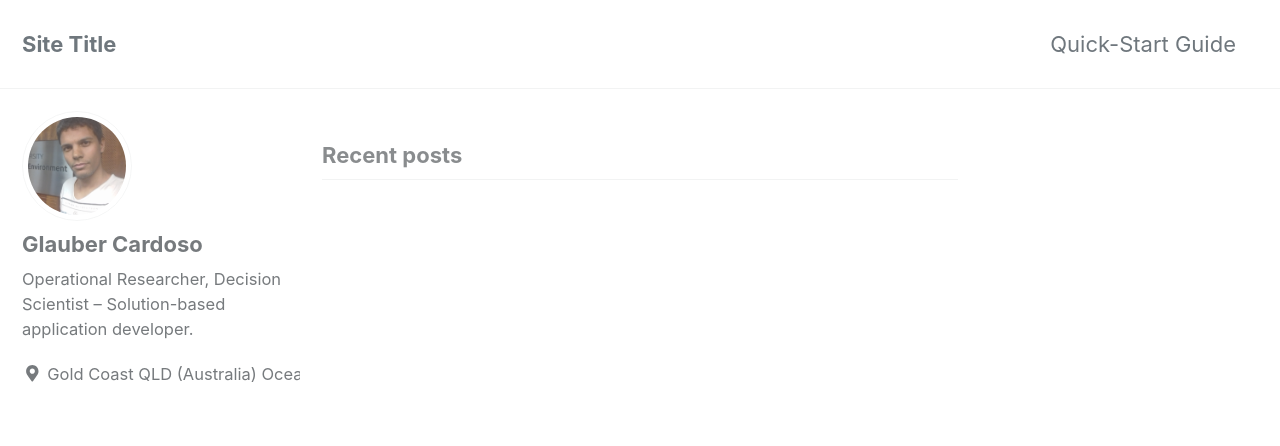
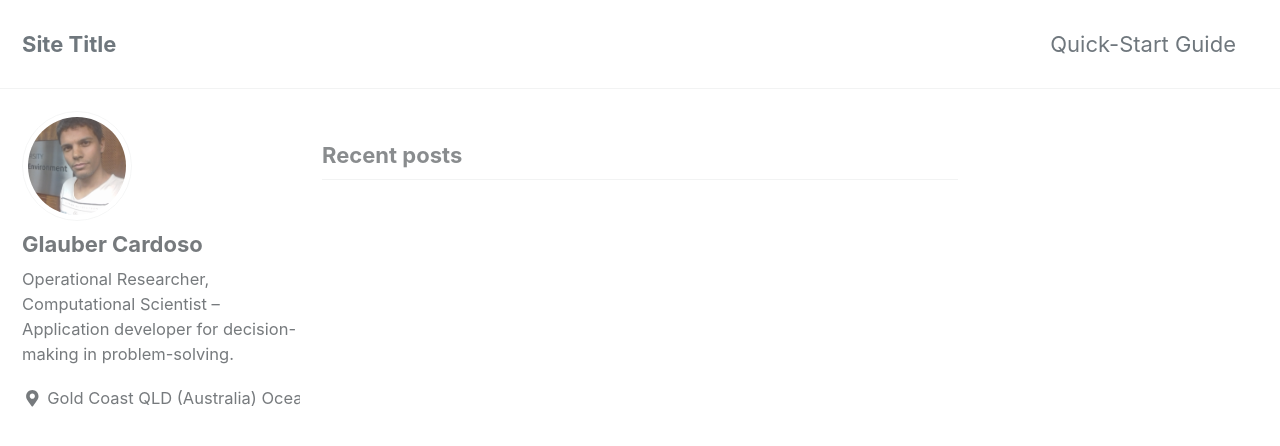
Before and after one commit to glauberesearch/glauberesearch.github.io, a Jekyll site: the page built from index.html, in a window 1280 px wide and 900 px high. Shown: the top 446 px of the window. Built offline with Jekyll 4.4.1, drawn with Linux system fonts in a browser that asks for light colours; cached includes are drawn as plain includes; nearby versions of some CDN libraries; the list of posts is cut into pages by our own code.

Commit message:
Update _config.yml
Profile Update

```diff
--- a/_config.yml
+++ b/_config.yml
@@ -108,7 +108,7 @@ analytics:
 author:
   name             : "Glauber Cardoso"
   avatar           : /assets/images/profile-photo.jpg
-  bio              : "Operational Researcher, Decision Scientist – Solution-based application developer."
+  bio              : "Operational Researcher, Computational Scientist – Application developer for decision-making in problem-solving."
   location         : "Gold Coast QLD (Australia) Oceania"
   email            :
   links:
```
